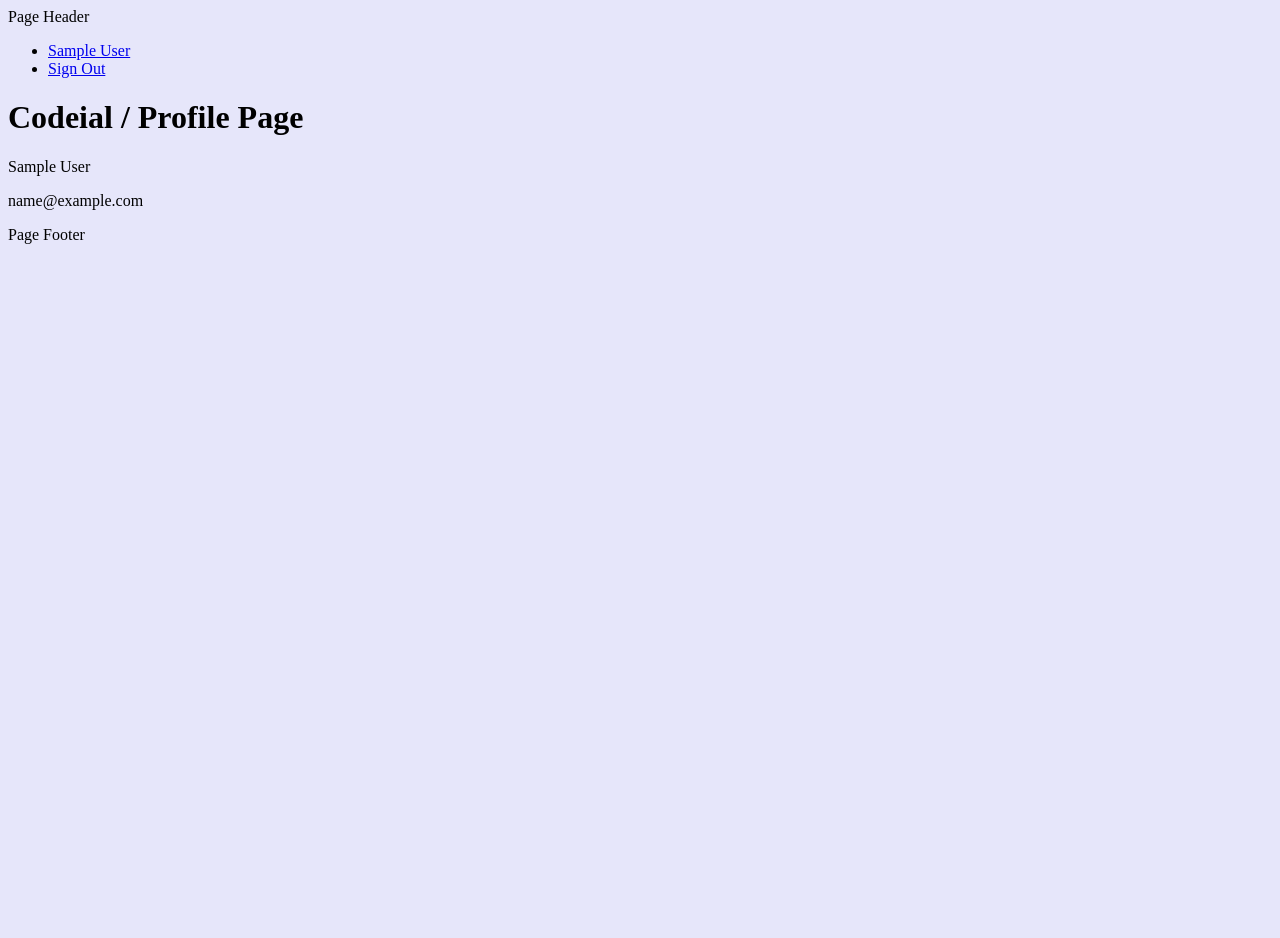
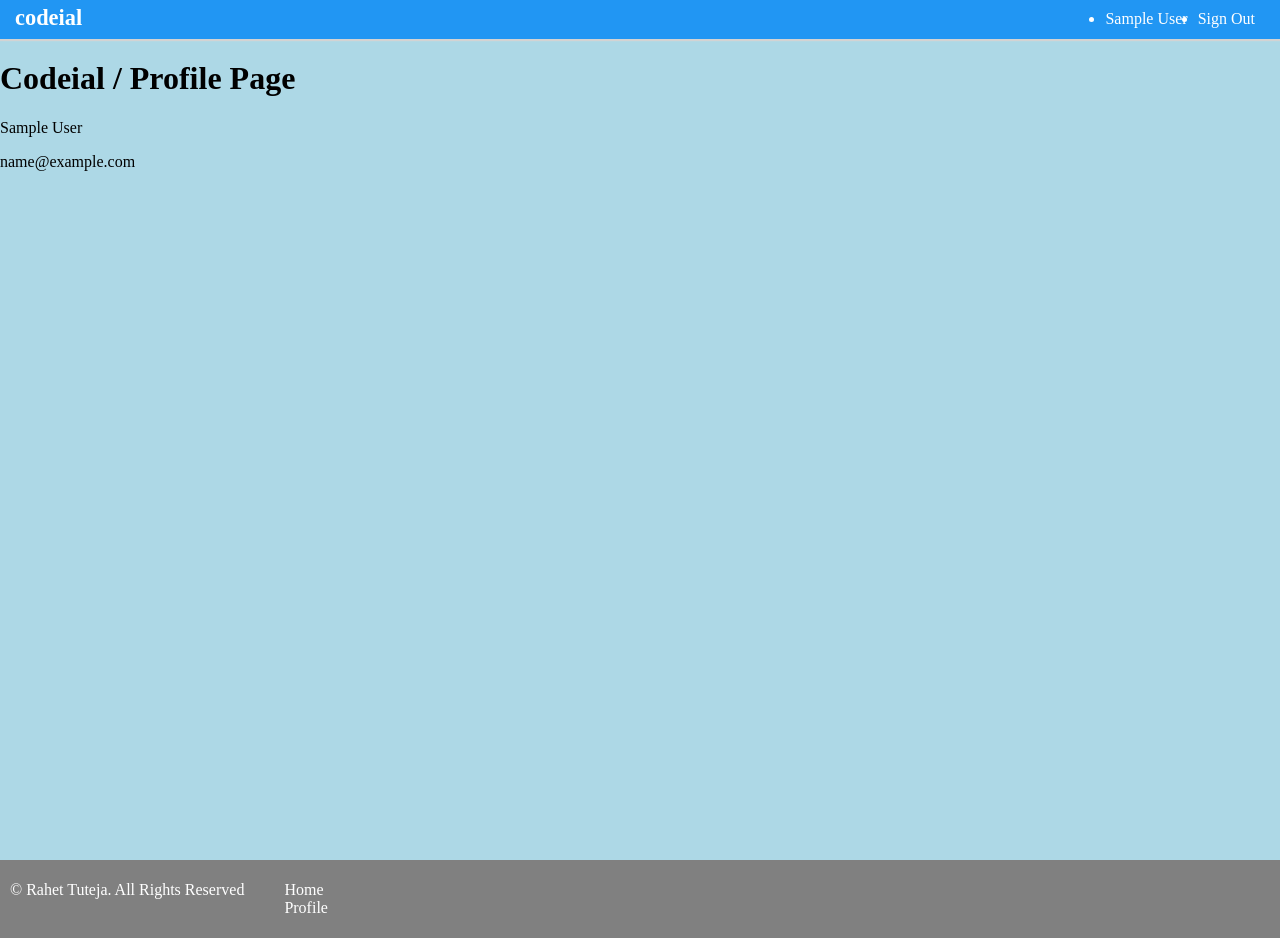
Before and after one commit to Rahet14/codeial, a Node server app: page /users/profile in a window 1280 px wide. Before the commit the page ends 244 px from the top, so only its background shows below. Run offline with Node 20, Linux system fonts and the light colour scheme; the visitor is signed in with stand-in values (Sample User, id 1); some libraries are stand-ins or nearby versions.

Commit message:
Added a package to convert sass or scss to css

```diff
--- /dev/null
+++ b/assets/css/footer.css
@@ -0,0 +1,11 @@
+#layout-footer {
+  color: white;
+  background: grey;
+  padding: 5px 10px;
+  display: flex;
+  justify-content: flex-start; }
+  #layout-footer a {
+    color: white;
+    text-decoration: none; }
+  #layout-footer .footer-nav ul {
+    list-style: none; }
--- /dev/null
+++ b/assets/css/header.css
@@ -0,0 +1,19 @@
+#layout-header nav {
+  display: flex;
+  justify-content: space-between;
+  padding: 0 10px;
+  background: #2196f3;
+  color: white;
+  box-shadow: 1px 1px 1px 1px lightgrey; }
+  #layout-header nav .mini-logo p {
+    margin: 5px;
+    font-size: 1.4rem;
+    font-weight: bold; }
+  #layout-header nav .auth-links ul {
+    margin: 5% 5px;
+    display: flex; }
+    #layout-header nav .auth-links ul li {
+      margin-right: 10px; }
+  #layout-header nav a {
+    color: white;
+    text-decoration: none; }
--- /dev/null
+++ b/assets/css/layout.css
@@ -0,0 +1,5 @@
+body {
+  margin: 0;
+  /* text-align: center; */ }
+  body #layout-main {
+    height: 100%; }
--- a/assets/css/layouts.css
+++ /dev/null
@@ -1,4 +0,0 @@
-body {
-  text-align: center;
-  margin: 0;
-}
--- a/assets/css/user_profile.css
+++ b/assets/css/user_profile.css
@@ -1,3 +1,2 @@
 body {
-  background-color: lavender;
-}
+  background-color: lightblue; }
--- /dev/null
+++ b/assets/scss/footer.scss
@@ -0,0 +1,18 @@
+#layout-footer {
+  color: white;
+  a {
+    color: white;
+    text-decoration: none;
+  }
+
+  background: grey;
+  padding: 5px 10px;
+  display: flex;
+  justify-content: flex-start;
+
+  .footer-nav {
+    ul {
+      list-style: none;
+    }
+  }
+}
--- /dev/null
+++ b/assets/scss/header.scss
@@ -0,0 +1,34 @@
+#layout-header {
+  nav {
+    display: flex;
+    justify-content: space-between;
+    padding: 0 10px;
+    background: #2196f3;
+    color: white;
+    box-shadow: 1px 1px 1px 1px lightgrey;
+
+    .mini-logo {
+      p {
+        margin: 5px;
+        font-size: 1.4rem;
+        font-weight: bold;
+      }
+    }
+
+    .auth-links {
+      ul {
+        margin: 5% 5px;
+        display: flex;
+
+        li {
+          margin-right: 10px;
+        }
+      }
+    }
+
+    a {
+      color: white;
+      text-decoration: none;
+    }
+  }
+}
--- /dev/null
+++ b/assets/scss/layout.scss
@@ -0,0 +1,8 @@
+body {
+  margin: 0;
+  /* text-align: center; */
+
+  #layout-main {
+    height: 100%;
+  }
+}
--- /dev/null
+++ b/assets/scss/user_profile.scss
@@ -0,0 +1,3 @@
+body {
+  background-color: lightblue;
+}
--- a/index.js
+++ b/index.js
@@ -9,6 +9,17 @@ const session = require("express-session");
 const passport = require("passport");
 const passportLocal = require("./config/passport-local-stratergy");
 const MongoStore = require("connect-mongo")(session);
+const sassMiddleware = require("node-sass-middleware");
+
+app.use(
+  sassMiddleware({
+    src: "./assets/scss",
+    dest: "./assets/css",
+    debug: true,
+    outputStyle: "extended",
+    prefix: "/css",
+  })
+);
 
 app.use(express.urlencoded());
 
--- a/package.json
+++ b/package.json
@@ -17,6 +17,7 @@
     "express-ejs-layouts": "^2.5.0",
     "express-session": "^1.17.1",
     "mongoose": "^5.10.11",
+    "node-sass-middleware": "^0.11.0",
     "passport": "^0.4.1",
     "passport-local": "^1.0.0"
   }
--- a/views/_footer.ejs
+++ b/views/_footer.ejs
@@ -1 +1,18 @@
-<footer>Page Footer</footer>
+<footer id="layout-footer">
+  <div>
+    <p>&#169; Rahet Tuteja. All Rights Reserved</p>
+  </div>
+
+  <div>
+    <nav class="footer-nav">
+      <ul>
+        <li>
+          <a href="/">Home</a>
+        </li>
+        <li>
+          <a href="/users/profile">Profile</a>
+        </li>
+      </ul>
+    </nav>
+  </div>
+</footer>
--- a/views/_header.ejs
+++ b/views/_header.ejs
@@ -1,24 +1,30 @@
-<header>
-  Page Header
+<header id="layout-header">
+  <nav>
+    <div class="mini-logo">
+      <p>
+        <a href="/"> codeial </a>
+      </p>
+    </div>
 
+    <div class="auth-links">
       <ul>
         <% if (locals.user){ %>
         <li>
-      <a href="/users/profile"> <%= user.name %> </a>
+          <a href="/users/profile"><%= user.name %></a>
         </li>
         <li>
           <a href="/users/sign-out">Sign Out</a>
         </li>
         <% }else{ %>
-
         <li>
           <a href="/users/sign-in">Sign In</a>
         </li>
-
         <li>
-      <a href="/users/sign-up">Sign Up</a>
+          <a href="/users/sign-in">Sign Up</a>
         </li>
 
         <% } %>
       </ul>
+    </div>
+  </nav>
 </header>
--- a/views/layout.ejs
+++ b/views/layout.ejs
@@ -2,11 +2,17 @@
   <head>
     <title><%= title %></title>
     <link rel="stylesheet" href="/css/layout.css" />
+    <link rel="stylesheet" href="/css/header.css" />
+    <link rel="stylesheet" href="/css/footer.css" />
+
     <%- style %>
   </head>
 
   <body>
-    <%- include('_header'); %> <%- body %> <%- include('_footer'); %> <%- script
-    %>
+    <%- include('_header'); %>
+
+    <main id="layout-main"><%- body %></main>
+
+    <%- include('_footer'); %> <%- script %>
   </body>
 </html>
--- a/views/user_profile.ejs
+++ b/views/user_profile.ejs
@@ -1,5 +1,5 @@
 <link rel="stylesheet" href="/css/user_profile.css" />
 <h1>Codeial / Profile Page</h1>
 
-<p><%= user.name%></p>
-<p><%= user.email%></p>
+<p><%= user.name %></p>
+<p><%= user.email %></p>
```
Also changed, not shown: 1 other file. Lines whose indentation alone changed are shown as unchanged.
